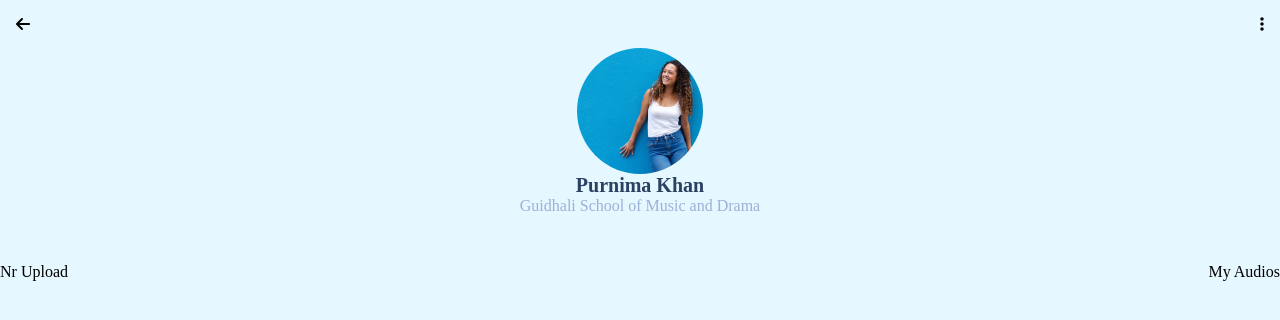
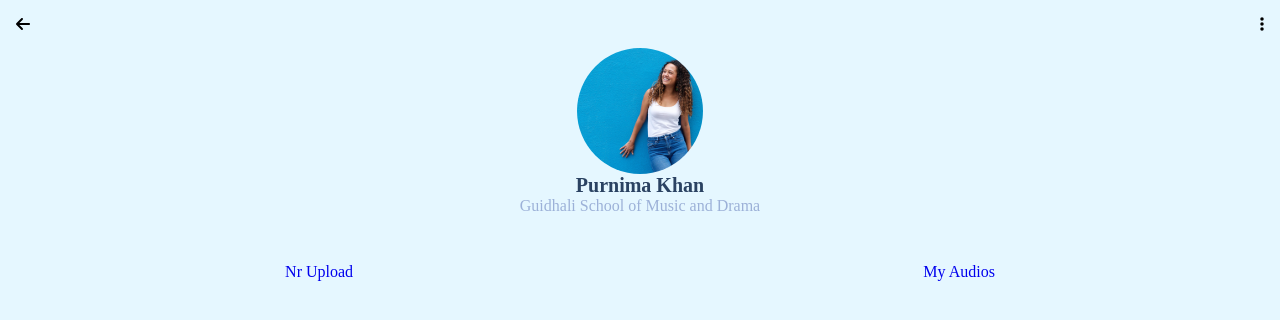
Before and after one commit to RicardoEgas/SymphonicMash, a React (Vite) app: page /profile in a window 1280 px wide. Shown: the top 320 px of the page. Built offline with nearby package versions, Linux system fonts and the light colour scheme.

Commit message:
update the profile options links

```diff
--- a/src/assets/css/profile.module.css
+++ b/src/assets/css/profile.module.css
@@ -30,6 +30,6 @@
 .options{
     margin-top: 3rem;
     display: flex;
-    justify-content: space-between;
+    justify-content: space-around;
     width: 100%;
 }
--- a/src/assets/css/style.css
+++ b/src/assets/css/style.css
@@ -1,6 +1,7 @@
 *{
     margin: 0;
     padding: 0;
+    text-decoration: none;
 }
 
 body{
--- a/src/components/Profile.jsx
+++ b/src/components/Profile.jsx
@@ -12,8 +12,8 @@ const Profile=()=>{
             <p>Guidhali School of Music and Drama</p>
             </div>
             <div className={profileStyle.options}>
-                <p>Nr Upload</p>
-                <p>My Audios</p>
+                <a href="#">Nr Upload</a>
+                <a href="#">My Audios</a>
             </div>
         </div>
     );
```
